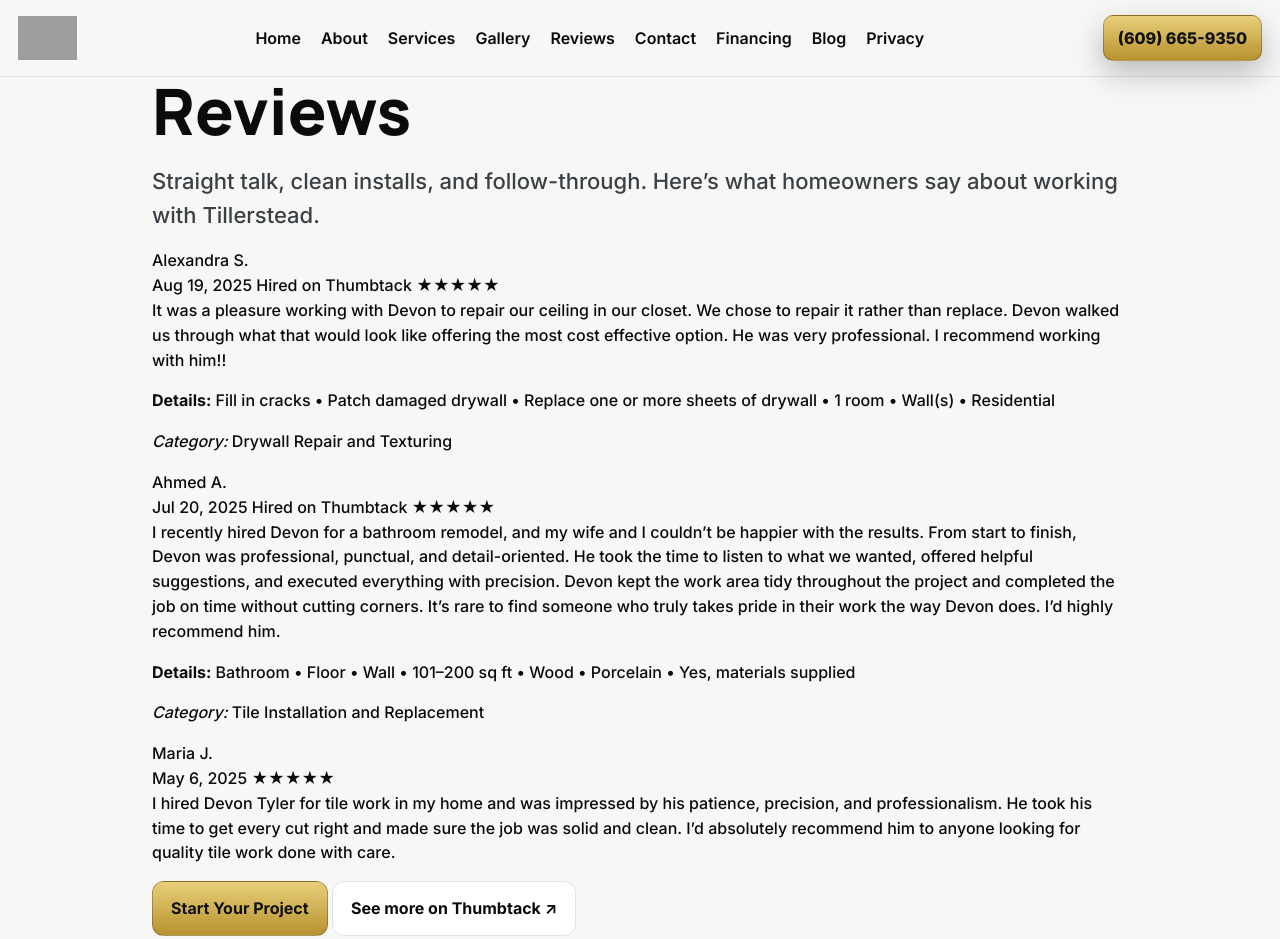
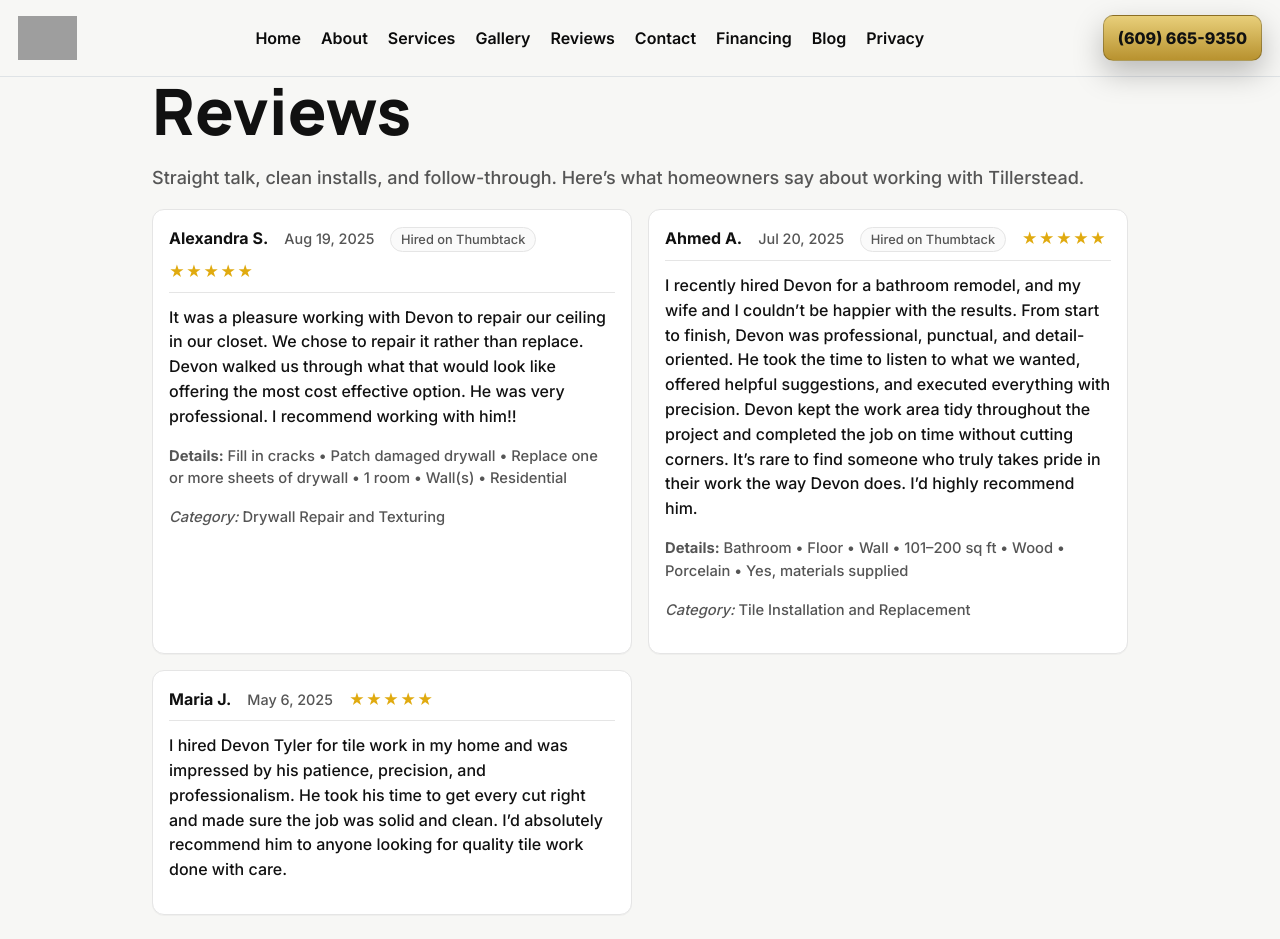
Before and after one commit to XTX33/Tillerstead-site, a Jekyll site: the page built from reviews.html, in a window 1280 px wide and 1400 px high. Shown: the top 939 px of the window. Built offline with Jekyll 4.4.1, drawn with Linux system fonts in a browser that asks for light colours; grey boxes are pictures that could not be loaded.

Commit message:
Update reviews.html

```diff
--- a/reviews.html
+++ b/reviews.html
@@ -3,9 +3,72 @@ layout: default
 title: Reviews
 permalink: /reviews/
 ---
-  <main id="main" class="container pad">
+
+<!-- Page-scoped styles (boxed to #reviews-page only) -->
+<style>
+  /* local design tokens, with fallbacks in case site vars don't exist */
+  #reviews-page {
+    --bg: var(--surface-0, #fff);
+    --bg-soft: var(--surface-1, #fafafa);
+    --text: var(--text-1, #111);
+    --muted: var(--text-2, #555);
+    --line: var(--line-1, #e5e5e5);
+    --accent: var(--accent, #0a7cff);
+    color: var(--text);
+  }
+
+  #reviews-page .lead { font-size: 1.125rem; line-height: 1.6; color: var(--muted); }
+
+  #reviews-page .reviews {
+    display: grid;
+    gap: 1rem;
+    grid-template-columns: 1fr;
+    margin-block: 1rem 1.5rem;
+  }
+  @media (min-width: 720px) {
+    #reviews-page .reviews { grid-template-columns: repeat(2, minmax(0, 1fr)); }
+  }
+
+  #reviews-page .review {
+    background: var(--bg);
+    border: 1px solid var(--line);
+    border-radius: 12px;
+    padding: 1rem;
+    box-shadow: 0 1px 0 rgba(0,0,0,.03);
+  }
+
+  #reviews-page .review > header {
+    display: flex; flex-wrap: wrap; align-items: baseline; gap: .5rem 1rem;
+    padding-bottom: .5rem; margin-bottom: .75rem; border-bottom: 1px solid var(--line);
+  }
+  #reviews-page .name { font-weight: 700; }
+  #reviews-page time { color: var(--muted); font-size: .9rem; }
+  #reviews-page .pill {
+    font-size: .8rem; line-height: 1.8; padding: 0 .6rem;
+    border: 1px solid var(--line); border-radius: 999px; color: var(--muted); background: var(--bg-soft);
+  }
+  #reviews-page .stars { font-size: .95rem; letter-spacing: .08em; color: #e0aa0f; }
+
+  #reviews-page .detail { font-size: .92rem; color: var(--muted); }
+
+  #reviews-page .cta-row {
+    display: flex; flex-wrap: wrap; gap: .75rem; margin-top: .5rem;
+  }
+  #reviews-page .btn {
+    display: inline-flex; align-items: center; justify-content: center;
+    padding: .6rem .9rem; border-radius: 8px; border: 1px solid var(--line);
+    text-decoration: none; font-weight: 600;
+  }
+  #reviews-page .btn-accent {
+    background: var(--accent); color: #fff; border-color: transparent;
+  }
+  #reviews-page .btn:hover { filter: brightness(.98); }
+  #reviews-page .btn-accent:hover { filter: brightness(.96); }
+</style>
+
+<section id="reviews-page" class="container pad" aria-labelledby="reviews-h1">
   <header>
-      <h1>Reviews</h1>
+    <h1 id="reviews-h1">Reviews</h1>
     <p class="lead">Straight talk, clean installs, and follow-through. Here’s what homeowners say about working with Tillerstead.</p>
   </header>
 
@@ -48,15 +111,14 @@ permalink: /reviews/
   </section>
 
   <div class="cta-row">
-      <a class="btn btn-accent" href="/contact.html">Start Your Project</a>
+    <a class="btn btn-accent" href="{{ '/contact.html' | relative_url }}">Start Your Project</a>
     <a class="btn" href="https://www.thumbtack.com/nj/absecon/tile/tillerstead-llc/service/547437618353160199" target="_blank" rel="noopener">See more on Thumbtack ↗</a>
   </div>
 
-    <hr style="margin:1.5rem 0;border:0;border-top:1px solid var(--line-1)">
+  <hr style="margin:1.5rem 0;border:0;border-top:1px solid var(--line)">
 
   <section aria-label="Credentials">
     <p class="detail"><strong>Credentials:</strong> License type: Home Improvement Contractor • License state: NJ • License verified on 10/5/2025</p>
     <p class="detail"><strong>Background Check:</strong> Devon Barber</p>
   </section>
-  </main>
-</html>
+</section>
```
Lines whose indentation alone changed are shown as unchanged.
